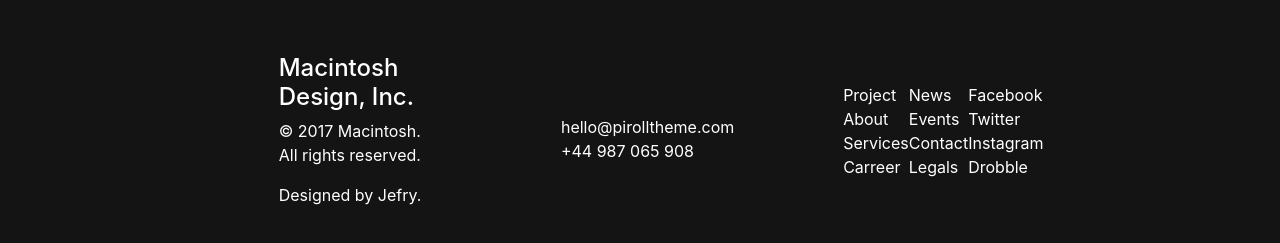
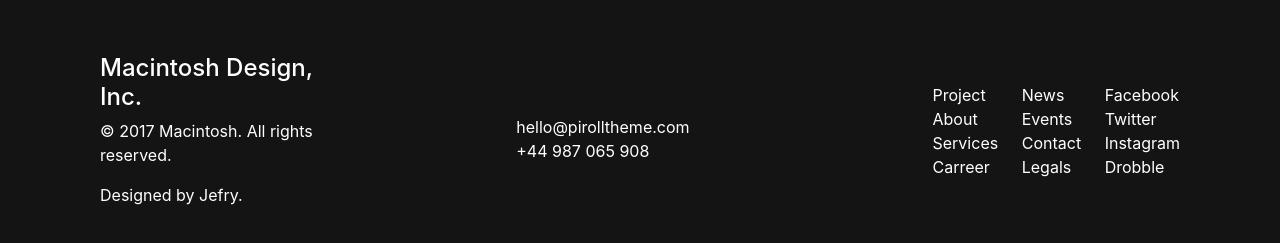
Before and after one commit to username-limmalimm/Home, a plain HTML site: page index.html in a window 1280 px wide. Shown: the part 1108-1351 px from the top of the page. Drawn offline with nearby package versions, Linux system fonts and the light colour scheme.

Commit message:
footer add

```diff
--- a/Styles/style.css
+++ b/Styles/style.css
@@ -111,6 +111,10 @@ header nav{
 footer{
     height: 284px;
     background: #141414;
+}
+
+footer .row{
+    width: 100%;
 }
 
 footer .container{
```
